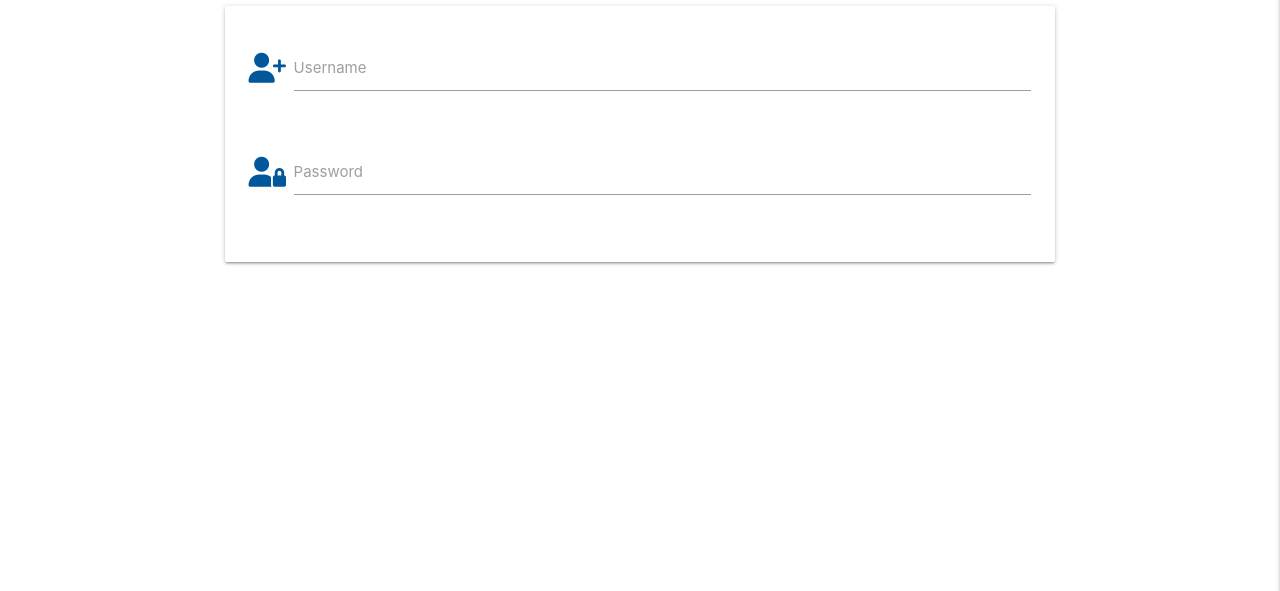
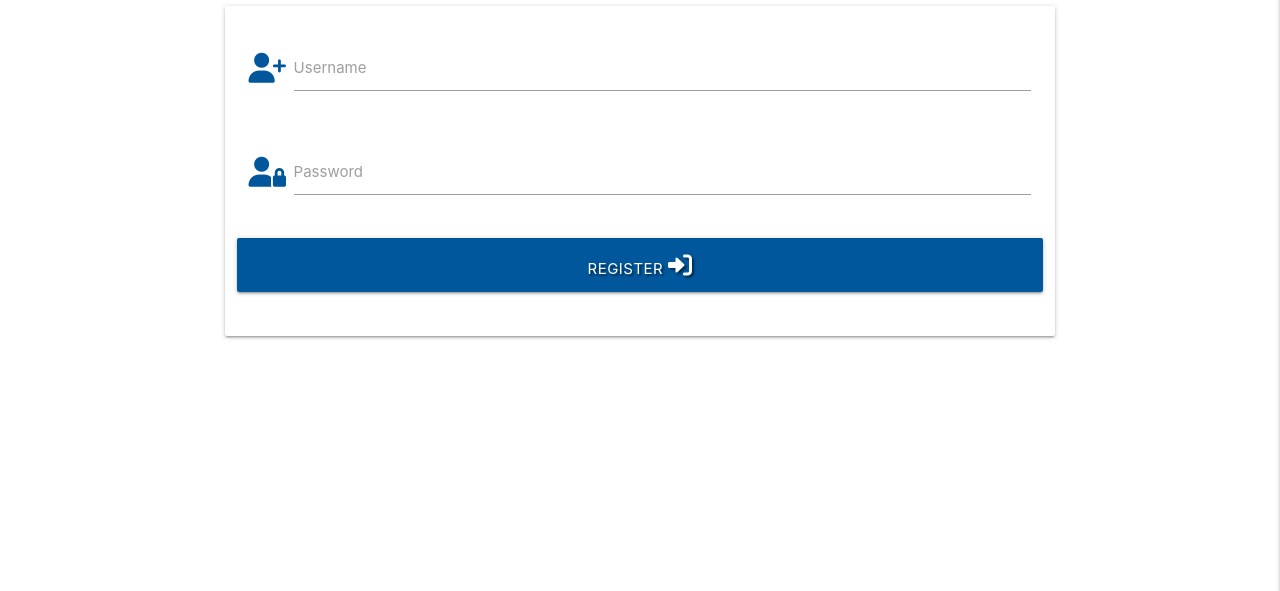
Before and after one commit to anteCedens/congenial-doodle, a Flask app: page /register in a window 1280 px wide. Shown: the part 160-751 px from the top of the page. Run offline with Flask 2, Linux system fonts and the light colour scheme; some libraries are stand-ins or nearby versions.

Commit message:
Add 'register' button to form

```diff
--- a/templates/register.html
+++ b/templates/register.html
@@ -20,6 +20,11 @@
                     <label for="password">Password</label>
                 </div>
             </div>
+            <div class="row">
+                <button type="submit" class="col s12 btn-large light-blue darken-4 text-shadow">
+                    Register <i class="fas fa-sign-in-alt"></i>
+                </button>
+            </div>
     </form>
 </div>
 
```
